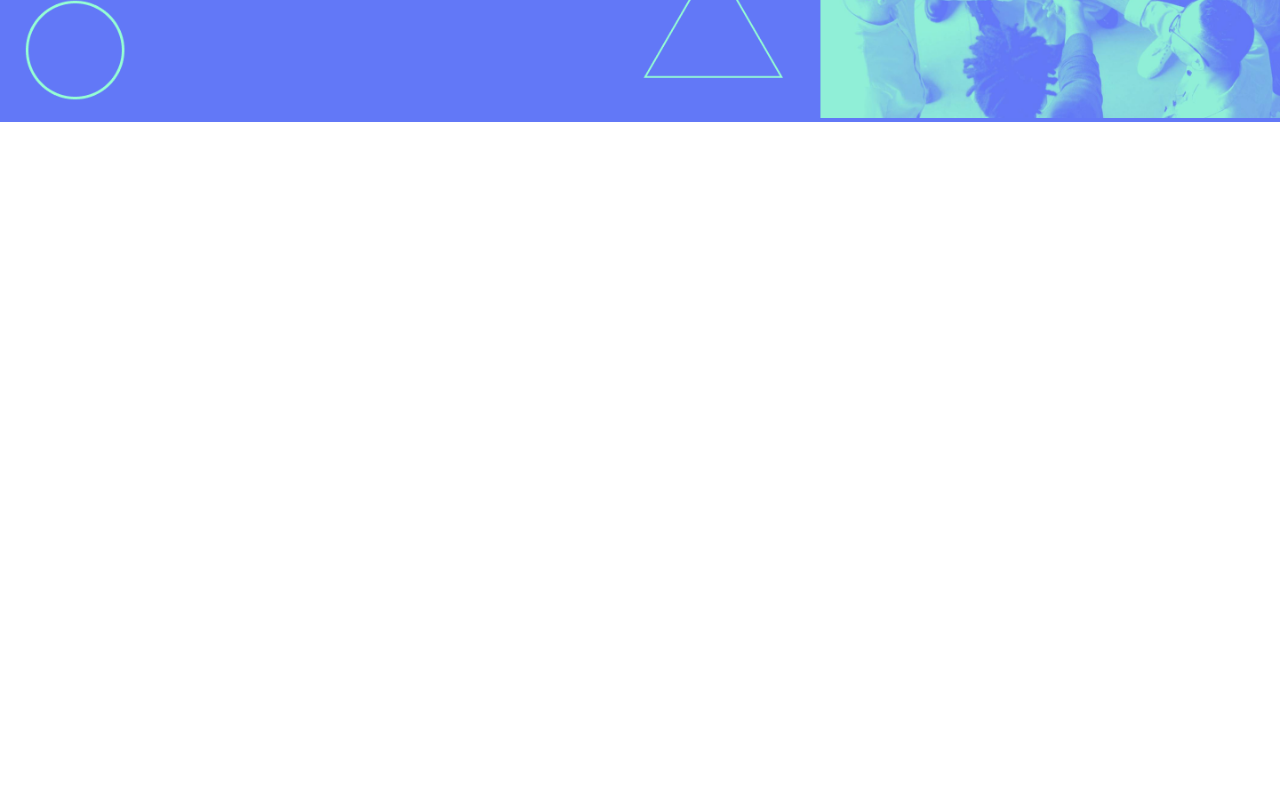
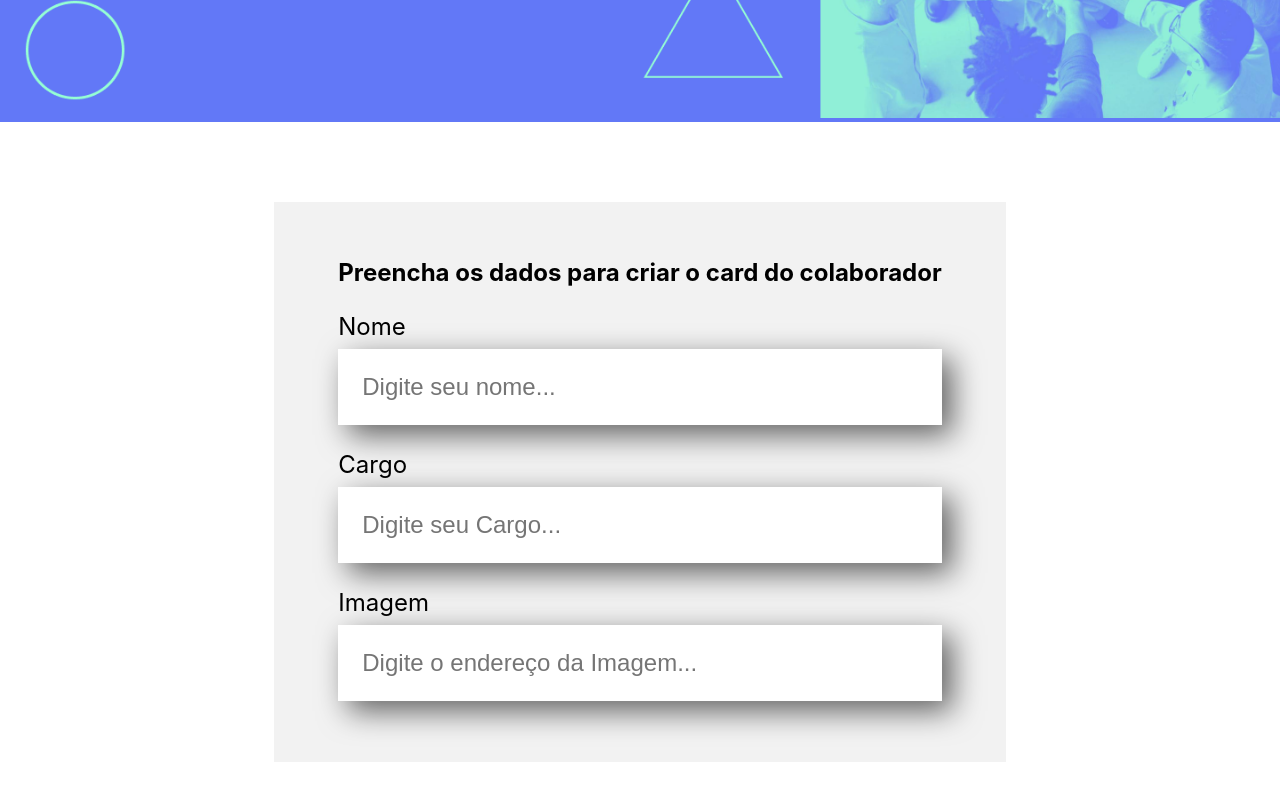
Before and after one commit to EnzoFerreira/organo.gg, a React (Create React App) app: page / in a window 1280 px wide. Shown: the part 376-1176 px from the top of the page. Before the commit the page ends 800 px from the top, so only its background shows below. Built offline with nearby package versions, Linux system fonts and the light colour scheme.

Commit message:
formulario fechado

```diff
--- a/src/App.js
+++ b/src/App.js
@@ -1,10 +1,12 @@
-import Banner from './components/Banner/Banner';
+import Banner from './components/Banner/Banner.jsx';
+import Form from './components/form/Form.jsx';
 
 
 function App() {
   return (
     <div className="App">
       <Banner/>
+      <Form/>
     </div>
   );
 }
--- a/src/components/Banner/Banner.jsx
+++ b/src/components/Banner/Banner.jsx
@@ -1,7 +1,7 @@
 import React from "react";
-import "./Banner.css";
+import "./Banner.css"
 
-function Banner(){
+const Banner = () =>{
     return(
         <header className="banner">
             <img src="/imgs/banner.png" alt="banner" />
--- /dev/null
+++ b/src/components/TextBox/Campo.css
@@ -0,0 +1,18 @@
+.campo {
+    margin: 25px 0;
+}
+.campo label{
+    display: block;
+    margin-bottom: 8px;
+    font-size: 24px;
+}
+
+.campo input{
+    background-color: white;
+    box-shadow: 10px 10px 30px rgba(0,0,0,0.6);
+    width: 100%;
+    border: none;
+    font-size: 24px;
+    padding: 24px;
+    box-sizing: border-box;
+}
--- /dev/null
+++ b/src/components/TextBox/Campo.jsx
@@ -0,0 +1,14 @@
+import "./Campo.css"
+
+const Campo = (props) => {
+
+    const placeholderMod = `${props.placeholder}...`
+
+    return(
+        <div className="campo">
+            <label>{props.label}</label>
+            <input placeholder={placeholderMod}/>
+        </div>
+    )
+}
+export default Campo;
--- /dev/null
+++ b/src/components/form/Form.css
@@ -0,0 +1,13 @@
+.form {
+    display: flex;
+    justify-content: center;
+    margin: 80px 0;
+}
+
+.form form{
+    max-width: 80%;
+    background-color: #F2F2F2;
+    border: 20px;
+    padding: 36px 64px;
+    box-shadow: 8px 8px 16px #0000;
+}
--- /dev/null
+++ b/src/components/form/Form.jsx
@@ -0,0 +1,19 @@
+import React from "react";
+import "./Form.css"
+import Campo from "../TextBox/Campo"
+
+
+
+const Form = () => {
+  return (
+    <section className="form">
+        <form>
+            <h2>Preencha os dados para criar o card do colaborador</h2>
+            <Campo label="Nome" placeholder="Digite seu nome" />
+            <Campo label="Cargo" placeholder="Digite seu Cargo" />
+            <Campo label="Imagem" placeholder="Digite o endereço da Imagem" />
+        </form>
+    </section>
+  );
+};
+export default Form;
```
Also changed, not shown: src/components/formulario/form.css (deleted), src/components/formulario/form.jsx (deleted).
